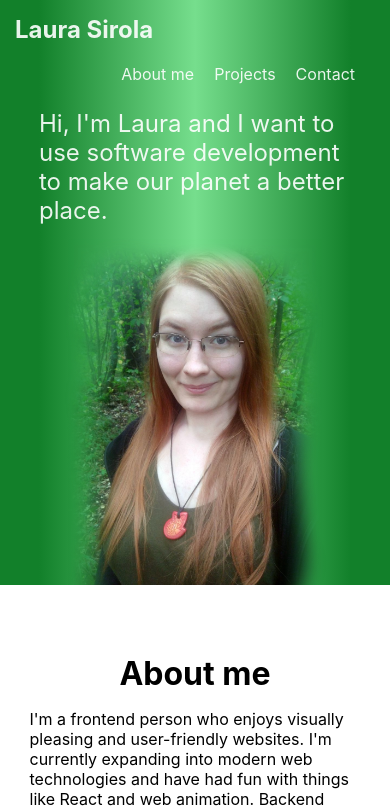
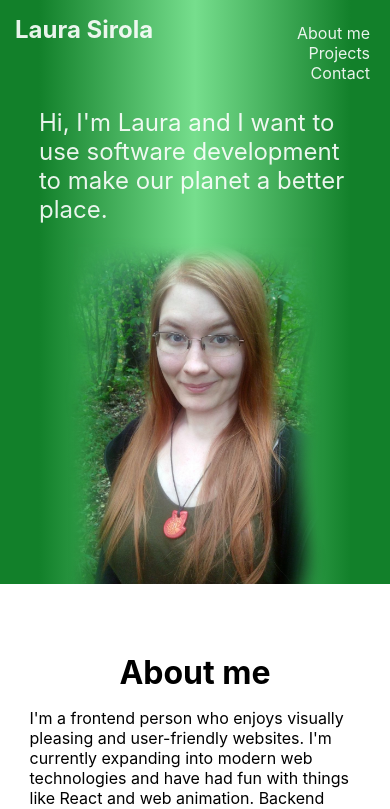
Before and after one commit to Raichan/Portfolio, a React (Create React App) app: page / in a window 390 px wide. Shown: the top 809 px of the page. Built offline with nearby package versions, Linux system fonts and the light colour scheme; no server answers.

Commit message:
mobile menu fix

```diff
--- a/src/components/Navigation/index.js
+++ b/src/components/Navigation/index.js
@@ -16,7 +16,7 @@ const Nav = styled.nav.attrs({
   top: 0;
 `
 
-const NavbarItem = styled.span`
+const NavbarItem = styled.li`
     color: rgba(255,255,255,.5);
     margin-right: 20px;
 `
--- a/src/index.css
+++ b/src/index.css
@@ -23,6 +23,27 @@ nav a {
   text-decoration: none;
 }
 
+nav ul {
+  margin: 13px 0 15px 8px;
+  float: right;
+  padding-inline-start: 5px;
+}
+
+nav li {
+  list-style-type: none;
+  text-align: right;
+}
+
+@media only screen and (min-width: 481px) {
+  nav ul {
+    margin: 15px;
+  }
+
+  nav li {
+    display: inline;
+  }
+}
+
 nav a:hover {
   text-decoration: underline;
 }
@@ -30,11 +51,6 @@ nav a:hover {
 nav h1 {
   margin: 5px;
   float: left;
-}
-
-nav ul {
-  margin: 15px;
-  float: right;
 }
 
 .gradient-background {
```
